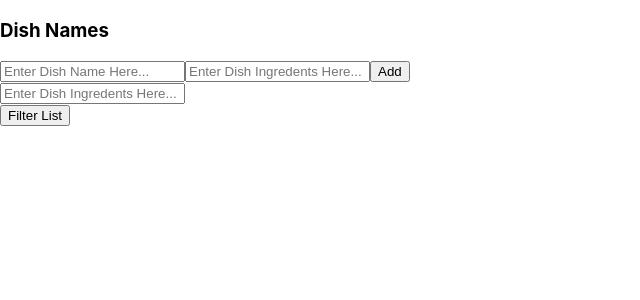
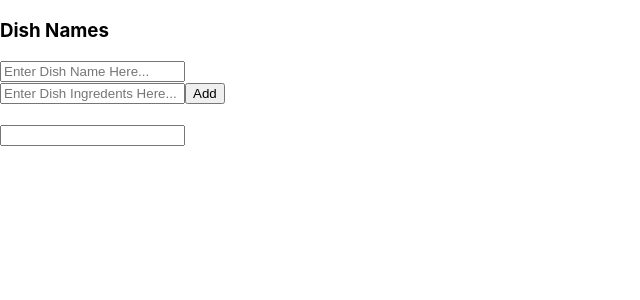
Before and after one commit to AaronDski/interviewapp, a React (Create React App) app in the folder Sandbox/interviewapp/: page / in a window 1280 px wide. Shown: the top 300 px of the page, without its empty margins (0-640 px from the left). Built offline with nearby package versions, Linux system fonts and the light colour scheme.

Commit message:
working on the filter

```diff
--- a/Sandbox/interviewapp/src/App.js
+++ b/Sandbox/interviewapp/src/App.js
@@ -8,7 +8,8 @@ function App() {
   const [dishName, setDishName] = useState("");
   const [dishArr, setDishArr] = useState([]);
   const [dishIngre, setDishIngre] = useState([]);
-  const [dishFilter, setDishFilter] = useState([]);
+  const [dishFilter, setDishFilter] = useState(' ');
+  const [dishFilteredArr, setDishFilteredArr] = useState([])
 
   return (
     <div className="App">
@@ -23,12 +24,17 @@ function App() {
           setDishIngre={setDishIngre}
           dishFilter={dishFilter}
           setDishFilter={setDishFilter}
+          dishFilteredArr={dishFilteredArr}
+          setDishFilteredArr={setDishFilteredArr}
         />
       </div>
       <div>
         <DishList
         dishArr={dishArr}
         setDishArr={setDishArr}
+        dishFilter={dishFilter}
+        dishFilteredArr={dishFilteredArr}
+        setDishFilteredArr={setDishFilteredArr}
         />
       </div>
     </div>
--- a/Sandbox/interviewapp/src/Components/DishList.js
+++ b/Sandbox/interviewapp/src/Components/DishList.js
@@ -1,6 +1,6 @@
 import React from "react";
 
-function DishList({ dishArr, setDishArr }) {
+function DishList({ dishArr, setDishArr, dishFilter, dishFilteredArr, setDishFilteredArr }) {
     const handleDelete = ({id}) => {
         setDishArr(dishArr.filter((dish) => dish.id !== id));
     };
@@ -8,9 +8,10 @@ function DishList({ dishArr, setDishArr }) {
   return (
     <div>
       {dishArr.map((item) => (
+
         <li key={item.id}>Name:{item.title}
         <br></br>
-        Ingredents: {item.ingreList}
+        Ingredents: {item.ingreList }
         <div>
             <button onClick={() => handleDelete(item)}>x</button>
         </div>
--- a/Sandbox/interviewapp/src/Components/Form.js
+++ b/Sandbox/interviewapp/src/Components/Form.js
@@ -1,7 +1,7 @@
 import React from "react";
 import { v4 as uuidv4 } from "uuid";
 
-function Form({ dishName, setDishName, dishArr, setDishArr, dishIngre, setDishIngre, dishFilter, setDishFilter }) {
+function Form({ dishName, setDishName, dishArr, setDishArr, dishIngre, setDishIngre, dishFilter, setDishFilter, dishFilteredArr, setDishFilteredArr }) {
   const onInputChange = (e) => {
     setDishName(e.target.value);
     // console.log(dishName);
@@ -14,7 +14,11 @@ function Form({ dishName, setDishName, dishArr, setDishArr, dishIngre, setDishIn
 
   const onFilterChange = (e) => {
     setDishFilter(e.target.value);
-    // console.log(dishName);
+    setDishFilteredArr([...dishArr.filter((dish) => dish.ingreList.includes(dishFilter)) ])
+
+
+
+    console.log(dishFilteredArr);
   };
 
   const onFormSubmit = (e) => {
@@ -26,12 +30,7 @@ function Form({ dishName, setDishName, dishArr, setDishArr, dishIngre, setDishIn
     console.log(dishIngre)
   };
 
-  const filterList = (e) => {
-      e.preventDefault();
-      setDishFilter(dishArr.filter((dish) => dish.ingreList === dishFilter))
-    //   setDishArr(dishArr.filter((dish) => dish.id !== id));
 
-  }
 
 
   return (
@@ -44,6 +43,7 @@ function Form({ dishName, setDishName, dishArr, setDishArr, dishIngre, setDishIn
           required
           onChange={onInputChange}
         />
+        <br></br>
         <input
           type="text"
           placeholder="Enter Dish Ingredents Here..."
@@ -54,17 +54,16 @@ function Form({ dishName, setDishName, dishArr, setDishArr, dishIngre, setDishIn
 
         <button type="submit">Add</button>
       </form>
-
-      <form onSubmit={filterList}>
+        <br></br>
+      <form >
       <input
           type="text"
-          placeholder="Enter Dish Ingredents Here..."
+          placeholder="Search Ingredents"
           value={dishFilter}
           required
           onChange={onFilterChange}
         />
       </form>
-      <button type="submit">Filter List</button>
     </div>
   );
 }
```
